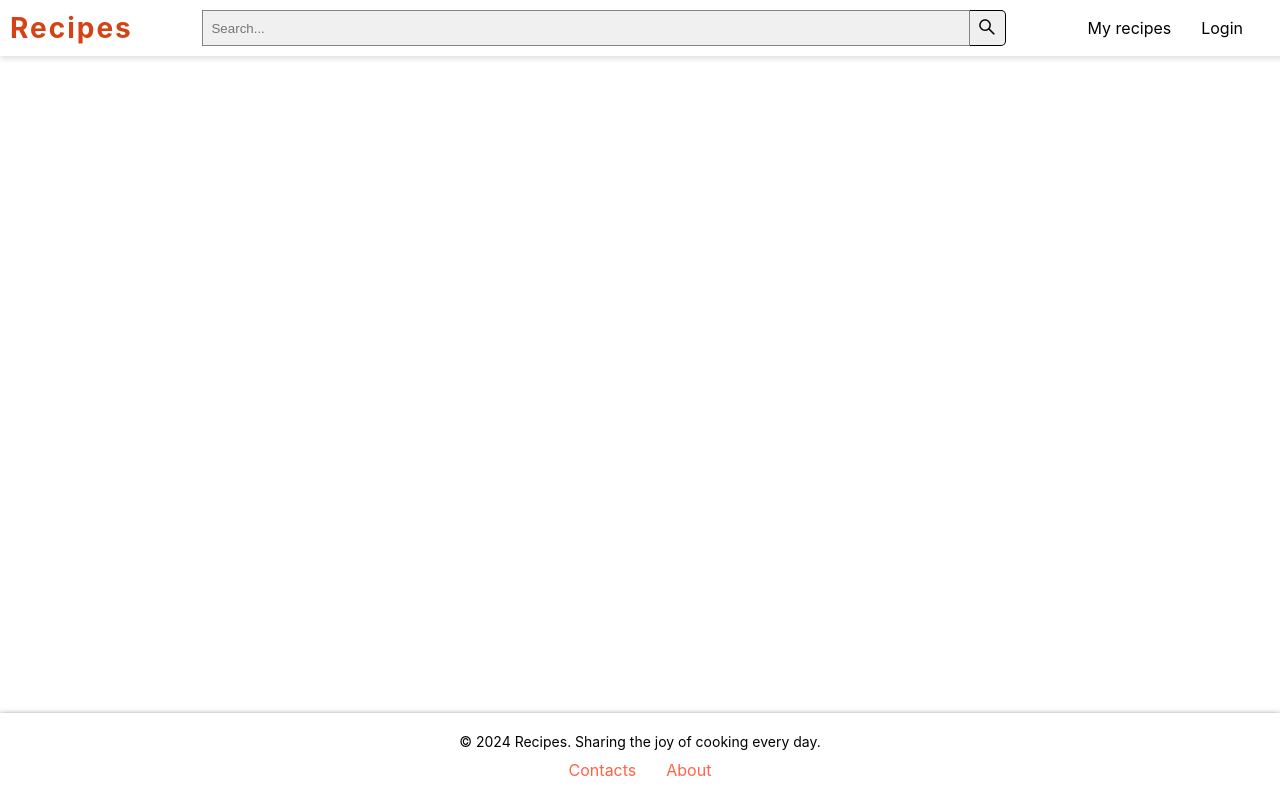
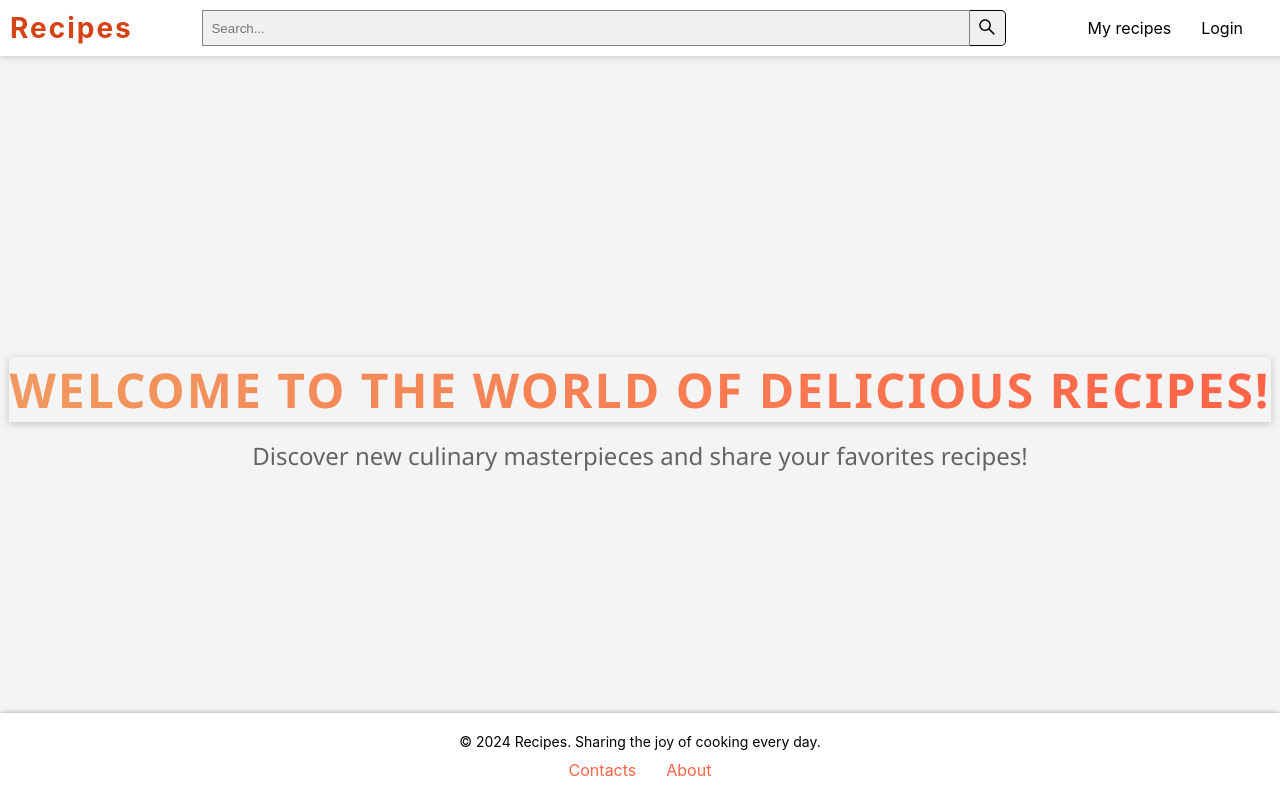
Before and after one commit to AntonMaslik/recipes-app, a React (Create React App) app: page / in a window 1280 px wide. Built offline with nearby package versions, Linux system fonts and the light colour scheme.

Commit message:
feature: add indexpage

```diff
--- /dev/null
+++ b/src/components/pages/index.tsx
@@ -0,0 +1,14 @@
+import "@components/pages/styles/index.scss";
+
+export function IndexPage() {
+  return (
+    <div className="container-index">
+      <h1 className="title-content">
+        Welcome to the world of delicious recipes!
+      </h1>
+      <p className="description-content">
+        Discover new culinary masterpieces and share your favorites recipes!
+      </p>
+    </div>
+  );
+}
--- /dev/null
+++ b/src/components/pages/styles/index.scss
@@ -0,0 +1,46 @@
+.container-index {
+    display: flex;
+    flex-direction: column;
+    align-items: center;
+    justify-content: center;
+    height: 100vh;
+    background: #f4f4f4;
+    color: #333;
+    font-family: 'Segoe UI', Tahoma, Geneva, Verdana, sans-serif;
+    text-align: center;
+}
+
+.title-content {
+    font-size: 3rem;
+    font-weight: bold;
+    margin-bottom: 15px;
+    letter-spacing: 2px;
+    text-transform: uppercase;
+    background: linear-gradient(to right, #f0995f, #FF6347);
+    -webkit-background-clip: text;
+    color: transparent;
+    box-shadow: 0 2px 8px rgba(0, 0, 0, 0.2);
+    animation: fadeIn 2s ease-out;
+}
+
+.description-content {
+    font-size: 1.5rem;
+    max-width: 800px;
+    margin: 0 auto;
+    line-height: 1.6;
+    color: #555;
+    opacity: 0.9;
+    animation: fadeIn 3s ease-out;
+}
+
+@keyframes fadeIn {
+    0% {
+        opacity: 0;
+        transform: translateY(30px);
+    }
+
+    100% {
+        opacity: 1;
+        transform: translateY(0);
+    }
+}
--- a/src/routes.tsx
+++ b/src/routes.tsx
@@ -1,3 +1,4 @@
+import { IndexPage } from "@components/pages";
 import { RegisterPage } from "@components/pages/register";
 
 export const routes = [
@@ -5,4 +6,8 @@ export const routes = [
     path: "/sign-up",
     element: <RegisterPage />,
   },
+  {
+    path: "/",
+    element: <IndexPage />,
+  },
 ];
```
